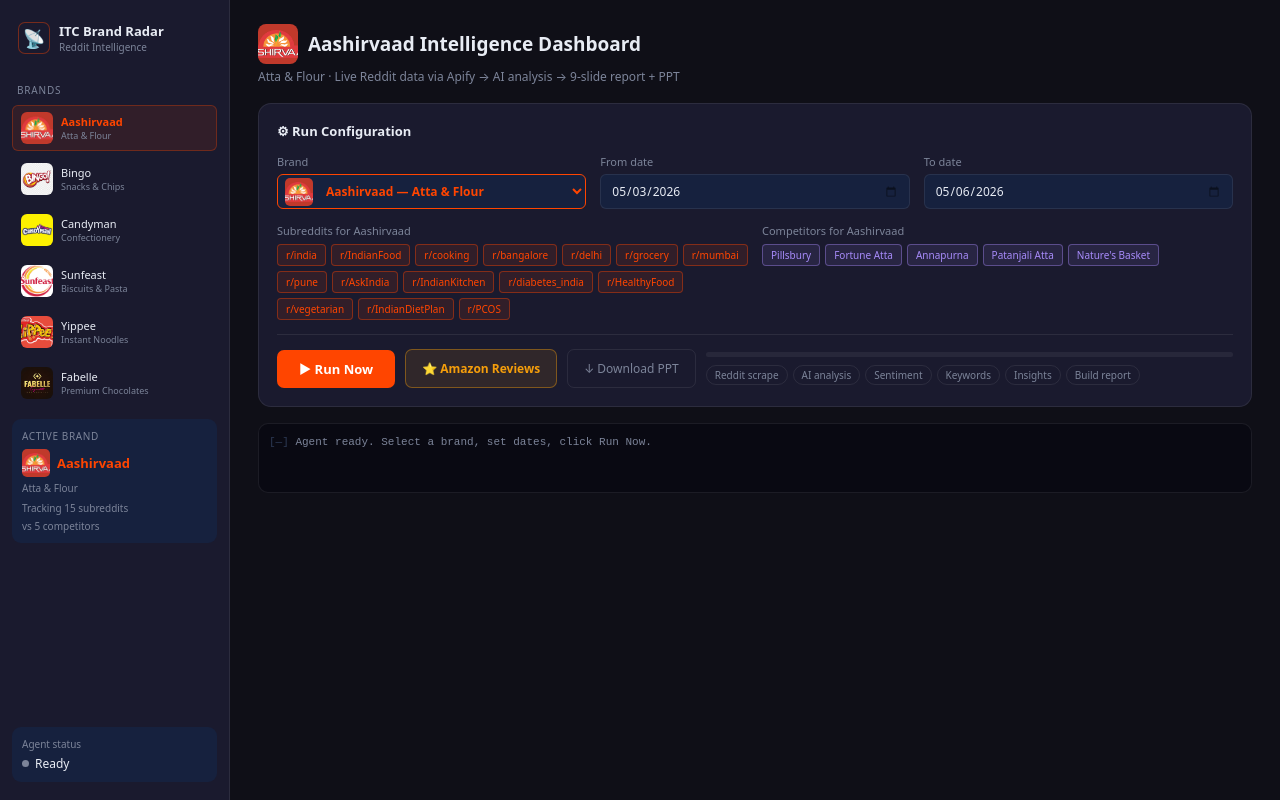
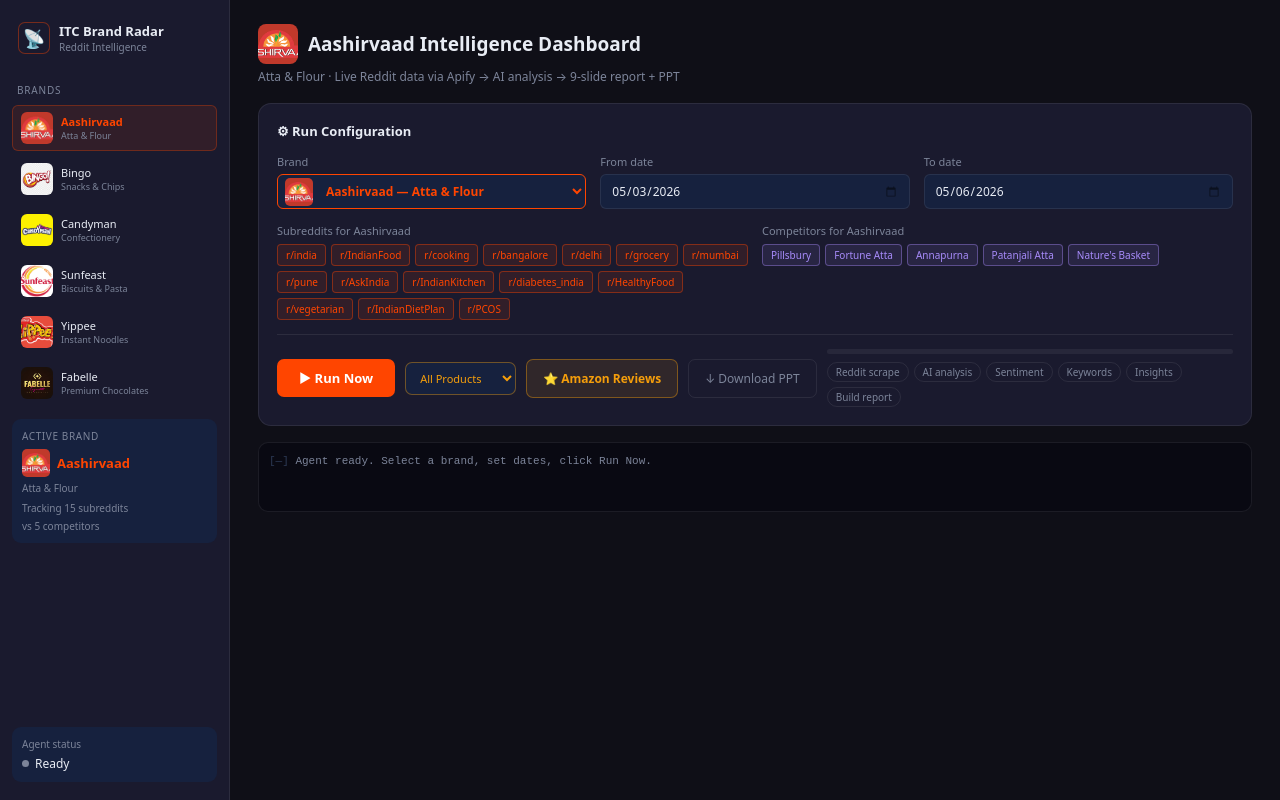
Before and after one commit to Amit1105-nj/aashirvaad-tracker, a Next.js app: page / in a window 1280 px wide. Built offline with nearby package versions, Linux system fonts and the light colour scheme.

Commit message:
Update index.js

```diff
--- a/pages/index.js
+++ b/pages/index.js
@@ -99,7 +99,18 @@
   const [sidebarOpen,setSidebarOpen]=useState(false);
   const [amazonData,setAmazonData]=useState(null);
   const [amazonLoading,setAmazonLoading]=useState(false);
-  const [activeTab,setActiveTab]=useState('reddit'); // 'reddit' or 'amazon'
+  const [activeTab,setActiveTab]=useState('reddit');
+  const [amazonSubCategory,setAmazonSubCategory]=useState('All Products');
+
+  // Sub-categories per brand
+  const AMAZON_SUB_CATS = {
+    Aashirvaad: ['All Products','Atta & Flour','Basic Spices','Whole Spices','Ghee & Dairy'],
+    Sunfeast: ['All Products','Dark Fantasy',"Mom's Magic",'Farmlite','Marie & Others','Cakes'],
+    Yippee: ['All Products','Noodles','Pasta'],
+    Bingo: ['All Products'],
+    Candyman: ['All Products'],
+    Fabelle: ['All Products'],
+  }; // 'reddit' or 'amazon'
   const logRef=useRef(null);
   const reportRef=useRef(null);
 
@@ -117,6 +128,8 @@
     setActiveSubs(new Set(BRANDS[newBrand].subreddits));
     setActiveComps(new Set(BRANDS[newBrand].competitors));
     setReport(null);
+    setAmazonData(null);
+    setAmazonSubCategory('All Products');
   };
 
   const addLog=(msg,type='info')=>{
@@ -227,7 +240,7 @@
     addLog(`Fetching Amazon reviews for ${brand}...`,'step');
     try{
       const res=await fetch('/api/amazon',{method:'POST',headers:{'Content-Type':'application/json'},
-        body:JSON.stringify({brand})});
+        body:JSON.stringify({brand,subCategory:amazonSubCategory})});
       const data=await res.json();
       if(!data.success) throw new Error(data.error||'Amazon fetch failed');
       setAmazonData(data);
@@ -459,6 +472,15 @@
                     fontSize:13,fontWeight:600,cursor:running?'not-allowed':'pointer',opacity:running?0.4:1,whiteSpace:'nowrap'}}>
                   {running?'⏳ Running...':'▶ Run Now'}
                 </button>
+                {(AMAZON_SUB_CATS[brand]||[]).length > 1 && (
+                  <select value={amazonSubCategory} onChange={e=>setAmazonSubCategory(e.target.value)}
+                    style={{background:C.card,border:'1px solid rgba(245,158,11,0.4)',borderRadius:7,padding:'7px 10px',
+                      fontSize:11,color:'#f59e0b',fontFamily:'inherit',outline:'none',cursor:'pointer'}}>
+                    {(AMAZON_SUB_CATS[brand]||['All Products']).map(s=>(
+                      <option key={s} value={s}>{s}</option>
+                    ))}
+                  </select>
+                )}
                 <button onClick={fetchAmazon} disabled={amazonLoading}
                   style={{color:'#f59e0b',border:'1px solid rgba(245,158,11,0.4)',borderRadius:7,padding:'10px 16px',
                     fontSize:12,cursor:amazonLoading?'not-allowed':'pointer',background:'rgba(245,158,11,0.1)',
```
